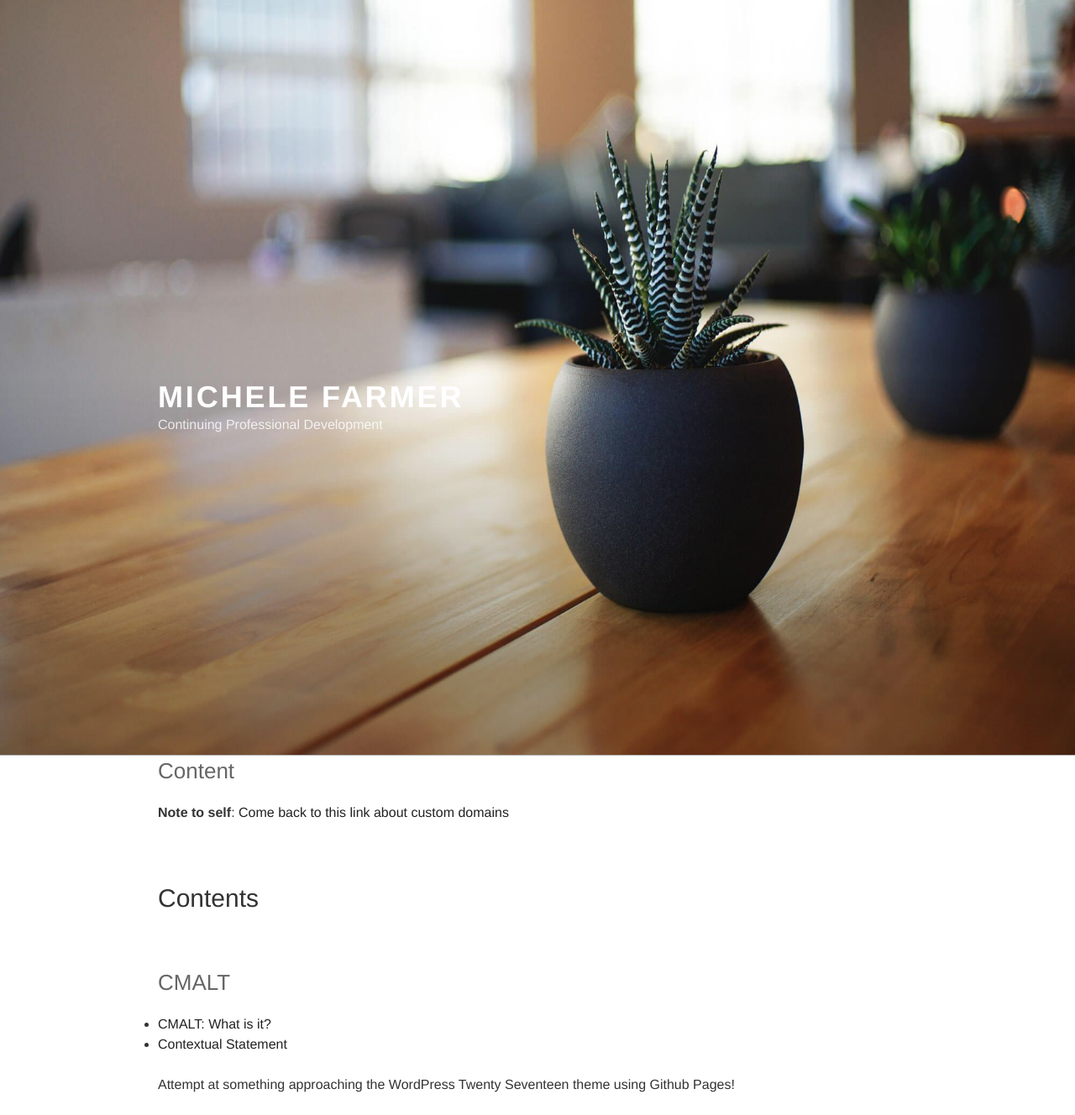
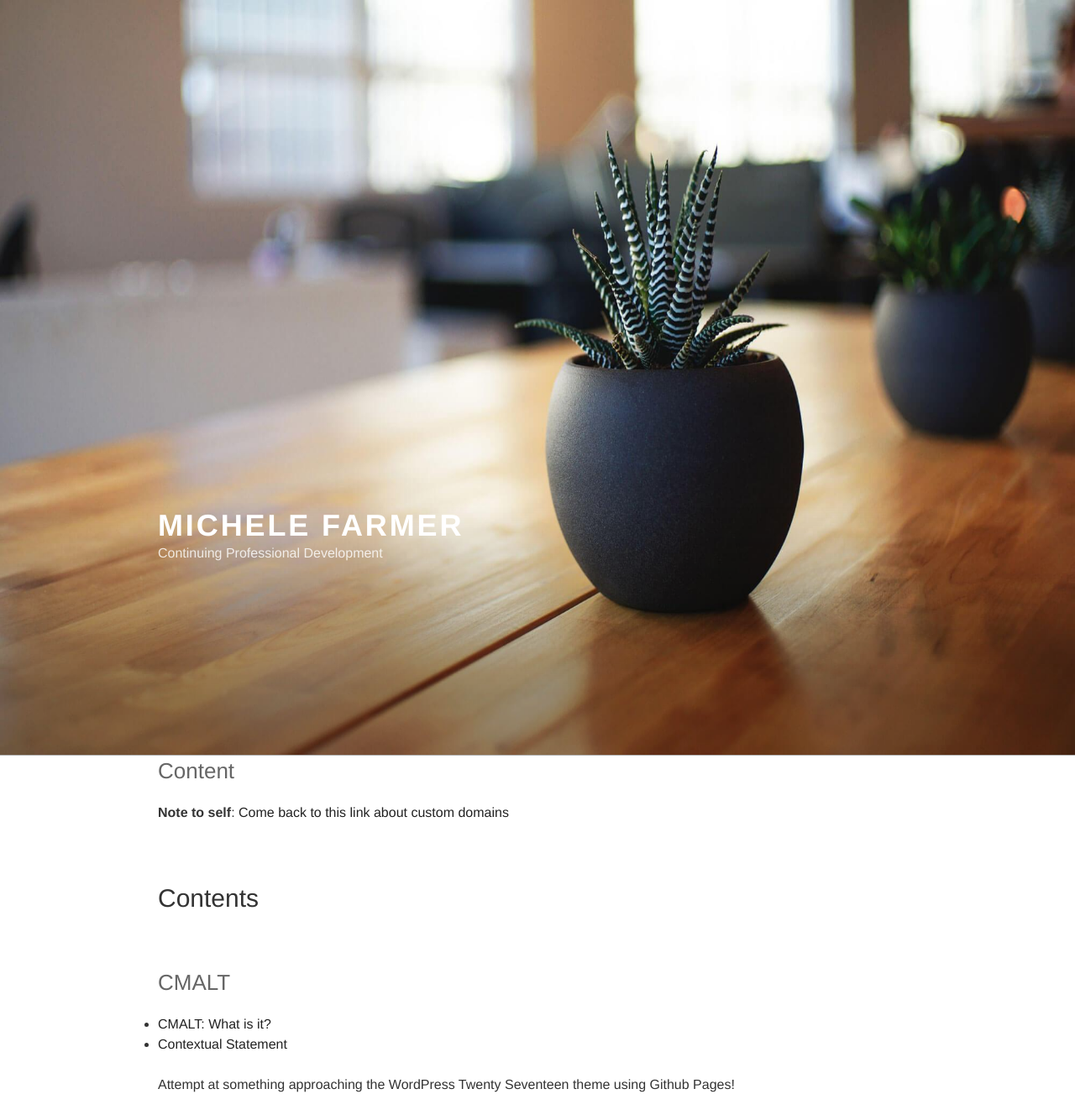
Before and after one commit to uclsenit/uclsenit.github.io, a Jekyll site: the page built from index.md, in a window 1280 px wide. Shown: the whole page at 84% size. Built offline with Jekyll 4.4.1, drawn with Linux system fonts in a browser that asks for light colours; nearby versions of some CDN libraries; some web fonts are replaced; our own code applies the rules of GitHub Pages for plain Markdown files; a script that is not in the unit is left out.

Commit message:
Update /assets/css/style.scss
Removed .header-gradient height:50%; uncommented .header-gradient height:33%, and removed .header-text height:33%, as a test

```diff
--- a/assets/css/style.scss
+++ b/assets/css/style.scss
@@ -630,8 +630,7 @@ header {
     bottom: 0;
     display: block;
     left: 0;
-    height: 50%;
-    // height: 33%;
+    height: 33%;
     // height: auto;
     // max-height: 50%;
     // padding-top: 0;
@@ -649,7 +648,6 @@ header {
 .header-text {
     display: inline-block;
     vertical-align: bottom;
-    height: 33%;
     // z-index: 2;
     a, h1 a {
         text-decoration: none;
```
